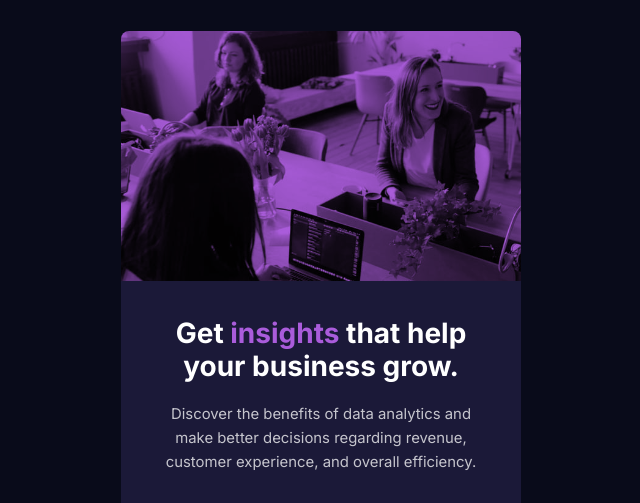
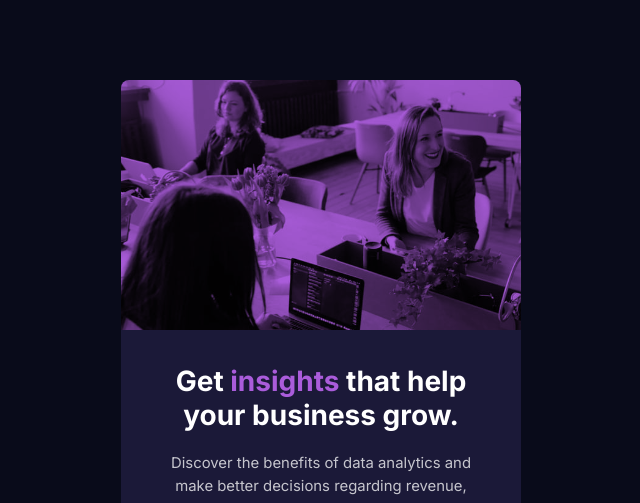
Before and after one commit to OlafZiorko/stats-preview-card-component-main, a plain HTML site: page index.html in a window 1280 px wide. Shown: the top 503 px of the page, without its empty margins (319-959 px from the left). Drawn offline with Linux system fonts and the light colour scheme.

Commit message:
Add files via upload

```diff
--- a/main.css
+++ b/main.css
@@ -28,7 +28,7 @@
 }
 body {
   background-color: var(--clr-primary-600);
-  height: 100vh;
+  min-height: 100vh;
   font-size: 62.5%;
   line-height: 1.1;
   display: flex;
@@ -42,9 +42,9 @@ body {
   grid-template-columns: 1fr;
   grid-template-rows: 1fr;
   justify-content: center;
-  margin: 2rem 0;
   width: 90%;
   max-width: 400px;
+  margin: 5rem 0;
 }
 header {
   grid-template-columns: 1/1;
@@ -65,7 +65,7 @@ footer {
   background-size: cover;
   background-color: var(--clr-primary-400);
   background-blend-mode: multiply;
-  height: 250px;
+  min-height: 250px;
 }
 .card__mainContent {
   background-color: var(--clr-primary-500);
```
